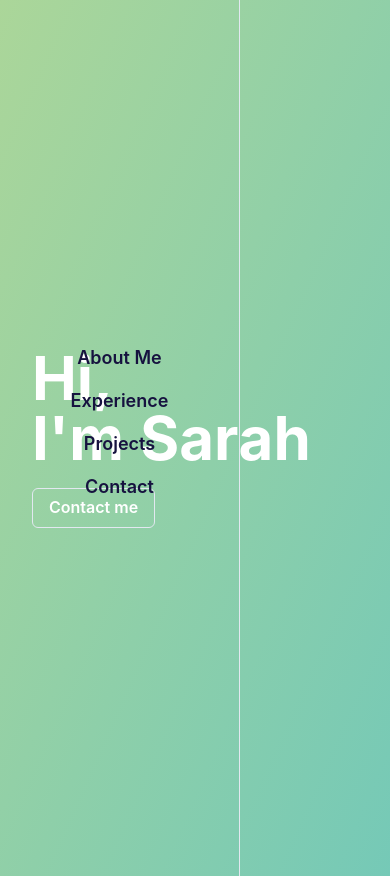
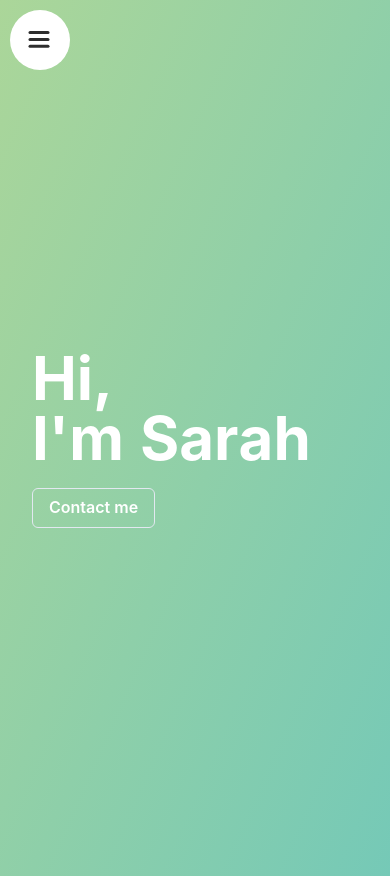
Before and after one commit to smurph7/sarahmurphydev, a Next.js app: page / in a window 390 px wide. Built offline with nearby package versions, Linux system fonts and the light colour scheme.

Commit message:
Make menu into animated drawer for mobile view

```diff
--- a/components/index.ts
+++ b/components/index.ts
@@ -1,3 +1,3 @@
-export { Sidebar } from './sidebar';
+export { Sidebar, NavItem } from './navigation';
+
 export { MotionLetter } from './motionLetter';
-export { NavItem } from './navItem';
--- /dev/null
+++ b/components/navigation/index.ts
@@ -0,0 +1,4 @@
+export { Sidebar } from './sidebar';
+export { navItems, NavMenuItems } from './navMenuItems';
+export { NavItem } from './navItem';
+export { MenuToggle } from './menuToggle';
--- /dev/null
+++ b/components/navigation/menuToggle/index.ts
@@ -0,0 +1 @@
+export { MenuToggle } from './menuToggle';
--- /dev/null
+++ b/components/navigation/menuToggle/menuToggle.tsx
@@ -0,0 +1,55 @@
+import * as React from 'react';
+import { Button } from '@chakra-ui/react';
+import { motion, SVGMotionProps } from 'framer-motion';
+
+type PathProps = JSX.IntrinsicAttributes &
+  SVGMotionProps<SVGPathElement> &
+  React.RefAttributes<SVGPathElement>;
+
+const Path = (props: PathProps) => (
+  <motion.path
+    fill="transparent"
+    strokeWidth="3"
+    stroke="hsl(0, 0%, 18%)"
+    strokeLinecap="round"
+    {...props}
+  />
+);
+
+export const MenuToggle = ({ toggle }: { toggle: () => void }) => (
+  <Button
+    variant="unstyled"
+    onClick={toggle}
+    position="absolute"
+    top={4}
+    left={7}
+    width="50px"
+    height="50px"
+    borderRadius="50%"
+    background="transparent"
+    _focus={{ outline: 'none', border: 'none' }}
+  >
+    <svg width="23" height="23" viewBox="0 0 23 23">
+      <Path
+        variants={{
+          closed: { d: 'M 2 2.5 L 20 2.5' },
+          open: { d: 'M 3 16.5 L 17 2.5' }
+        }}
+      />
+      <Path
+        d="M 2 9.423 L 20 9.423"
+        variants={{
+          closed: { opacity: 1 },
+          open: { opacity: 0 }
+        }}
+        transition={{ duration: 0.1 }}
+      />
+      <Path
+        variants={{
+          closed: { d: 'M 2 16.346 L 20 16.346' },
+          open: { d: 'M 3 2.5 L 17 16.346' }
+        }}
+      />
+    </svg>
+  </Button>
+);
--- a/components/navItem/navItem.tsx
+++ b/components/navigation/navItem/navItem.tsx
@@ -1,20 +1,42 @@
-import { Flex, Link, ListItem } from '@chakra-ui/react';
+import { Flex, Link, ListItem, useBreakpointValue } from '@chakra-ui/react';
 import { motion } from 'framer-motion';
 
 type NavItem = { [x: string]: any; children?: any };
 
 const MotionListItem = motion(ListItem);
 
+const variants = {
+  open: {
+    y: 0,
+    opacity: 1,
+    pointerEvents: 'auto',
+    transition: {
+      y: { stiffness: 1000, velocity: -100 }
+    }
+  },
+  closed: {
+    y: 50,
+    opacity: 0,
+    pointerEvents: 'none',
+    transition: {
+      y: { stiffness: 1000 }
+    }
+  }
+};
+
 export const NavItem = ({ children, ...rest }: NavItem) => {
+  const variant = useBreakpointValue({ base: variants, md: {} });
+
   return (
     <MotionListItem
+      variants={variant}
       whileHover={{ scale: 1.1 }}
       whileTap={{ scale: 0.95 }}
       transition={{ type: 'spring', bounce: 0.7 }}
     >
       <Flex width="100%" align="center" justify="center">
         <Link
-          width="100%"
+          width={['70%', '100%']}
           _hover={{ textDecoration: 'none' }}
           style={{ userSelect: 'none' }}
         >
--- /dev/null
+++ b/components/navigation/navMenuItems/index.ts
@@ -0,0 +1 @@
+export { navItems, NavMenuItems } from './navMenuItems';
--- /dev/null
+++ b/components/navigation/navMenuItems/navMenuItems.tsx
@@ -0,0 +1,18 @@
+import { NavItem } from '..';
+
+export const navItems = [
+  { title: 'About Me' },
+  { title: 'Experience' },
+  { title: 'Projects' },
+  { title: 'Contact' }
+];
+
+export const NavMenuItems = () => {
+  return (
+    <>
+      {navItems.map(navItem => (
+        <NavItem key={navItem.title}>{navItem.title}</NavItem>
+      ))}
+    </>
+  );
+};
--- /dev/null
+++ b/components/navigation/sidebar/sidebar.tsx
@@ -0,0 +1,108 @@
+import * as React from 'react';
+import {
+  Box,
+  Flex,
+  List,
+  ChakraProps,
+  OmitCommonProps,
+  useMediaQuery
+} from '@chakra-ui/react';
+import { DetailedHTMLProps, HTMLAttributes } from 'react';
+import { motion, useCycle } from 'framer-motion';
+
+import { NavMenuItems, MenuToggle } from '..';
+
+type Sidebar = JSX.IntrinsicAttributes &
+  OmitCommonProps<
+    DetailedHTMLProps<HTMLAttributes<HTMLDivElement>, HTMLDivElement>,
+    keyof ChakraProps
+  > &
+  ChakraProps & { as?: 'div' | undefined };
+
+const MotionBox = motion(Box);
+const MotionList = motion(List);
+
+const variants = {
+  open: {
+    transition: { staggerChildren: 0.07, delayChildren: 0.2 }
+  },
+  closed: {
+    transition: { staggerChildren: 0.05, staggerDirection: -1 }
+  }
+};
+
+const sidebarVariant = {
+  open: (height = 1000) => ({
+    clipPath: `circle(${height * 2 + 200}px at 40px 40px)`,
+    transition: {
+      type: 'spring',
+      stiffness: 20,
+      restDelta: 2
+    }
+  }),
+  closed: {
+    clipPath: 'circle(30px at 40px 40px)',
+    transition: {
+      delay: 0.5,
+      type: 'spring',
+      stiffness: 400,
+      damping: 40
+    }
+  }
+};
+
+export const Sidebar = ({ ...props }: Sidebar) => {
+  const [isOpen, toggleOpen] = useCycle(false, true);
+  const [isMobile] = useMediaQuery('(max-width: 480px)');
+
+  return (
+    <Box
+      as="nav"
+      position="fixed"
+      top={0}
+      left={0}
+      zIndex="sticky"
+      pb={10}
+      overflowX="hidden"
+      overflowY="auto"
+      borderRightWidth={[null, '1px']}
+      width={['100%', 60]}
+      {...props}
+    >
+      <Flex minHeight="100vh" width="100%" align="center" justify="center">
+        <Flex
+          width="100%"
+          px={6}
+          direction="column"
+          fontSize="md"
+          color="navy"
+          aria-label="Main Navigation"
+        >
+          {isMobile ? (
+            <MotionBox initial={false} animate={isOpen ? 'open' : 'closed'}>
+              <MotionBox
+                bg="white"
+                variants={sidebarVariant}
+                height="100%"
+                position="absolute"
+                width="100%"
+                top={0}
+                left={0}
+                bottom={0}
+                zIndex={-1}
+              />
+              <MenuToggle toggle={() => toggleOpen()} />
+              <MotionList variants={variants}>
+                <NavMenuItems />
+              </MotionList>
+            </MotionBox>
+          ) : (
+            <List>
+              <NavMenuItems />
+            </List>
+          )}
+        </Flex>
+      </Flex>
+    </Box>
+  );
+};
--- a/components/sidebar/sidebar.tsx
+++ /dev/null
@@ -1,51 +0,0 @@
-import {
-  Box,
-  Flex,
-  List,
-  ChakraProps,
-  OmitCommonProps
-} from '@chakra-ui/react';
-import { DetailedHTMLProps, HTMLAttributes } from 'react';
-import { NavItem } from '../navItem';
-
-type Sidebar = JSX.IntrinsicAttributes &
-  OmitCommonProps<
-    DetailedHTMLProps<HTMLAttributes<HTMLDivElement>, HTMLDivElement>,
-    keyof ChakraProps
-  > &
-  ChakraProps & { as?: 'div' | undefined };
-
-export const Sidebar = ({ ...props }: Sidebar) => (
-  <Box
-    as="nav"
-    pos="fixed"
-    top={0}
-    left={0}
-    zIndex="sticky"
-    pb={10}
-    overflowX="hidden"
-    overflowY="auto"
-    borderRightWidth="1px"
-    width={60}
-    {...props}
-  >
-    <Flex minHeight="100vh" align="center" justify="center" width="100%">
-      <Flex
-        width="100%"
-        px={6}
-        direction="column"
-        as="nav"
-        fontSize="md"
-        color="navy"
-        aria-label="Main Navigation"
-      >
-        <List>
-          <NavItem>About Me</NavItem>
-          <NavItem>Experience</NavItem>
-          <NavItem>Projects</NavItem>
-          <NavItem>Contact</NavItem>
-        </List>
-      </Flex>
-    </Flex>
-  </Box>
-);
```
Also changed, not shown: components/navigation/navItem/index.ts (renamed from components/navItem/index.ts), components/navigation/sidebar/index.ts (renamed from components/sidebar/index.ts).
